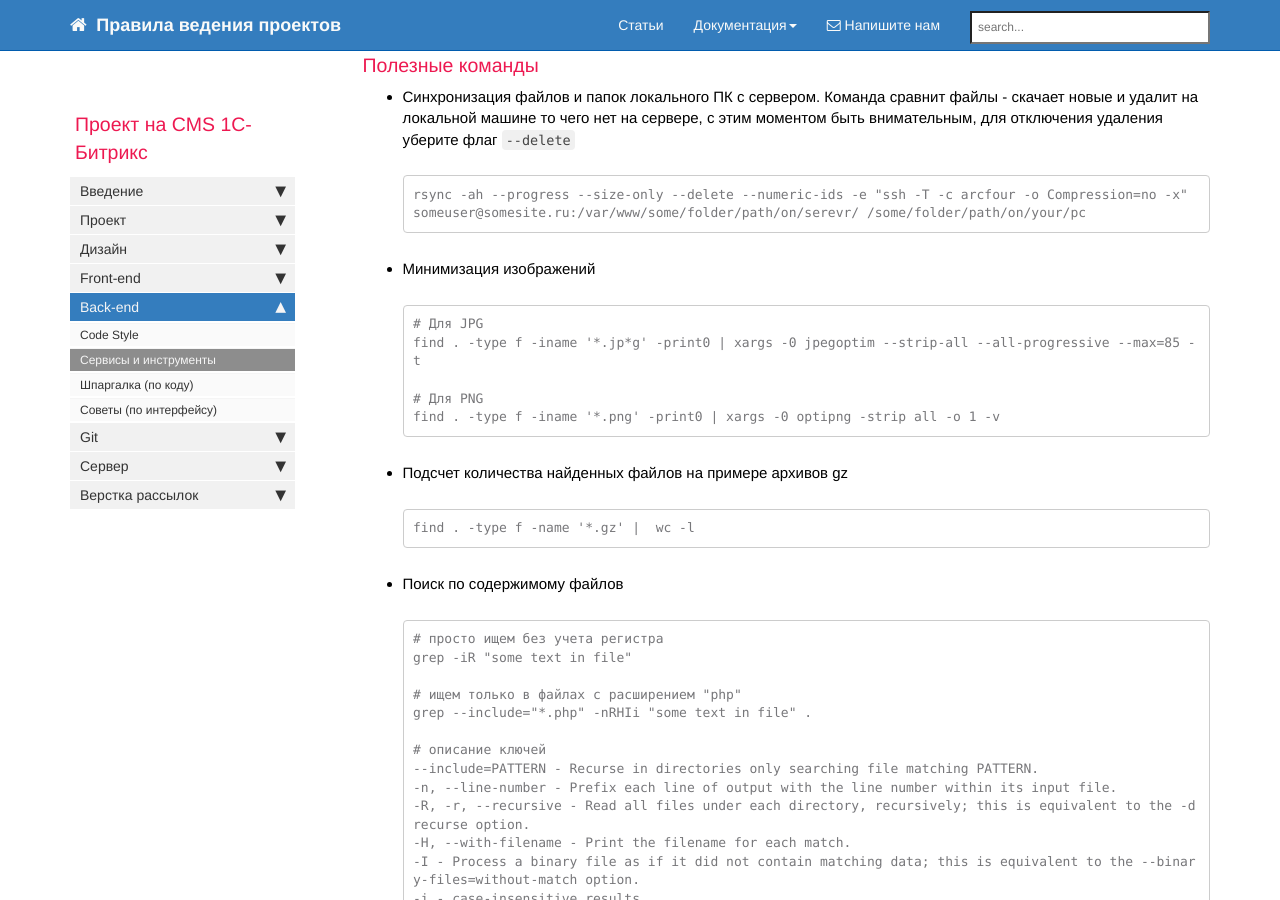
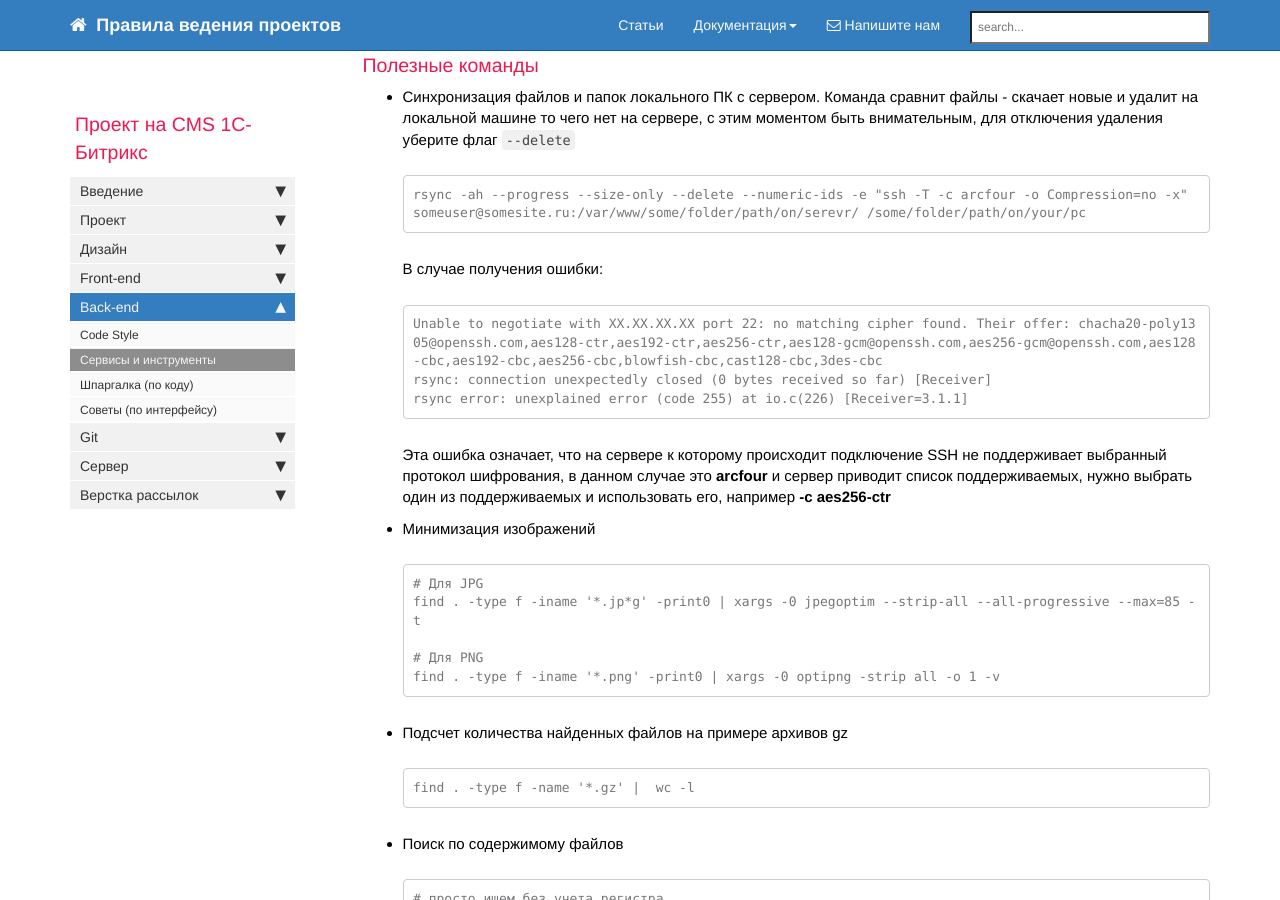
Before and after one commit to gdecider/gdecider.github.io, a Jekyll site: the page built from pages/bx/bx_back-tools.md, in a window 1280 px wide and 900 px high, scrolled down 1255 px. Built offline with Jekyll 4.4.1, drawn with Linux system fonts in a browser that asks for light colours; nearby versions of some CDN libraries; comment, search, counter and statistics services are not loaded.

Commit message:
Update bx_back-tools.md

````diff
--- a/pages/bx/bx_back-tools.md
+++ b/pages/bx/bx_back-tools.md
@@ -77,6 +77,15 @@ toc: false
   ```
   rsync -ah --progress --size-only --delete --numeric-ids -e "ssh -T -c arcfour -o Compression=no -x" someuser@somesite.ru:/var/www/some/folder/path/on/serevr/ /some/folder/path/on/your/pc
   ```
+  В случае получения ошибки:
+
+  ```
+  Unable to negotiate with XX.XX.XX.XX port 22: no matching cipher found. Their offer: chacha20-poly1305@openssh.com,aes128-ctr,aes192-ctr,aes256-ctr,aes128-gcm@openssh.com,aes256-gcm@openssh.com,aes128-cbc,aes192-cbc,aes256-cbc,blowfish-cbc,cast128-cbc,3des-cbc
+rsync: connection unexpectedly closed (0 bytes received so far) [Receiver]
+rsync error: unexplained error (code 255) at io.c(226) [Receiver=3.1.1]
+  ```
+
+  Эта ошибка означает, что на сервере к которому происходит подключение SSH не поддерживает выбранный протокол шифрования, в данном случае это **arcfour** и сервер приводит список поддерживаемых, нужно выбрать один из поддерживаемых и использовать его, например **-c aes256-ctr**
 
 * Минимизация изображений
 
````
